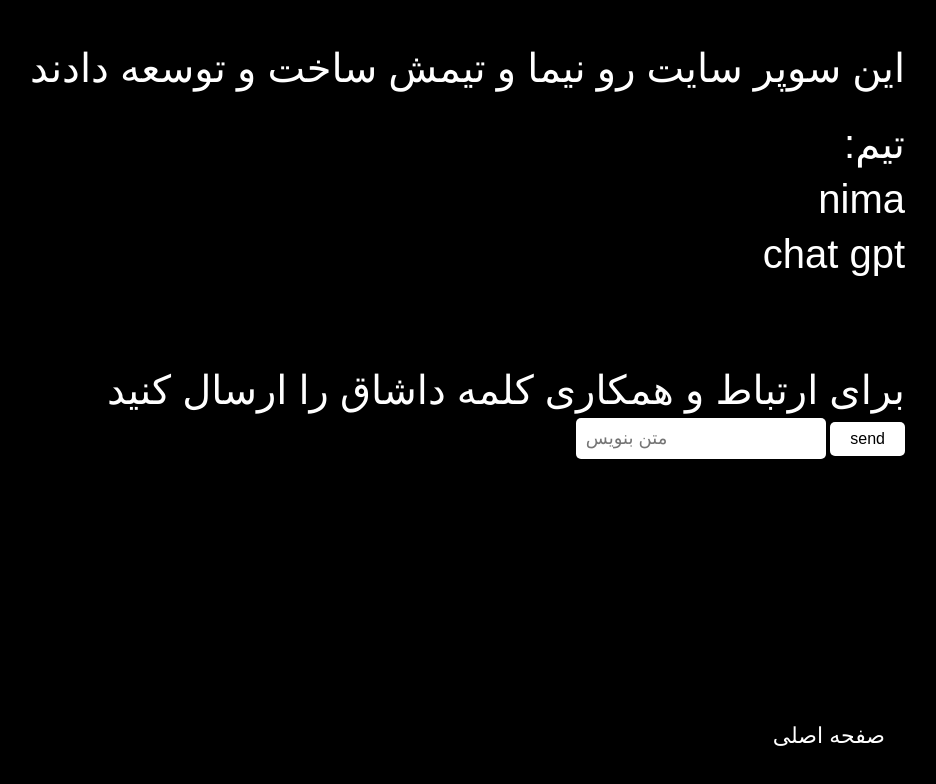
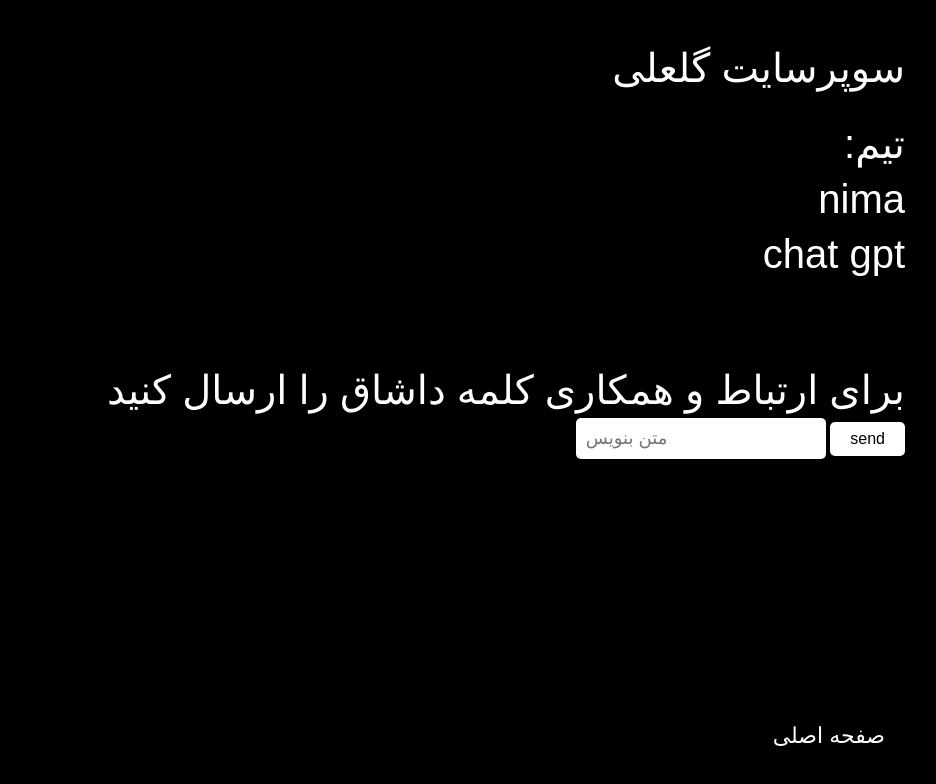
Before and after one commit to nimakinght/gol-site, a plain HTML site: page gol6.html in a window 1280 px wide. Shown: the whole page, without its empty margins (335-1271 px from the left). Drawn offline with Linux system fonts and the light colour scheme.

Commit message:
Update gol6.html

```diff
--- a/gol6.html
+++ b/gol6.html
@@ -101,7 +101,7 @@
 </head>
 
 <body>
-    <p>این سوپر سایت رو نیما و تیمش ساخت و توسعه دادند</p>
+    <p>سوپرسایت گلعلی</p>
     <p> </p>
     <p> </p>
     <p>:تیم</p>
@@ -123,4 +123,5 @@
         <input type="submit" value="صفحه اصلی">
     </form>
 </body>
+
 </html>
```
